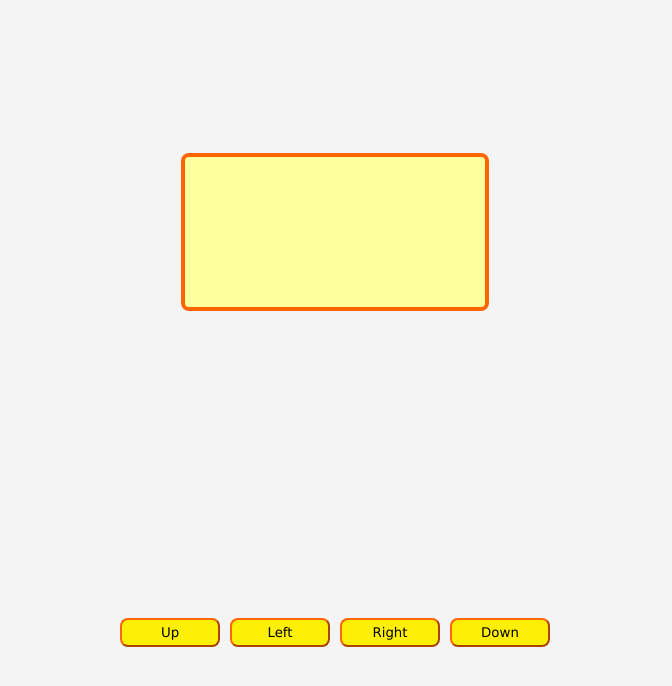
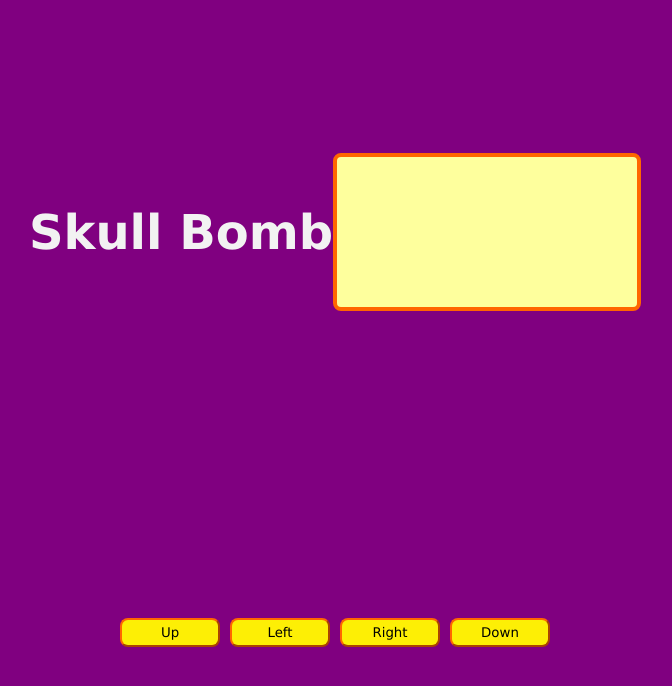
Before and after one commit to Christiano0407/first_videogame, a plain HTML site: page game/game.html in a window 1280 px wide. Shown: the whole page, without its empty margins (305-977 px from the left). Drawn offline with Linux system fonts and the light colour scheme.

Commit message:
canvas plus

```diff
--- a/game/game.html
+++ b/game/game.html
@@ -11,6 +11,7 @@
 
 <body>
     <main class="game__container">
+        <h1 class="title-game">Skull Bomb</h1>
         <canvas id="game"></canvas>
 
         <div class="btns" id="idBtn">
--- a/game/gamePlay.js
+++ b/game/gamePlay.js
@@ -0,0 +1 @@
+//** === Video Game Javascript ===  */
--- a/game/gameStyle.css
+++ b/game/gameStyle.css
@@ -9,7 +9,7 @@
 
 body {
     width: 100%;
-    background-color: #f4f4f4;
+    background-color: purple;
     color: #fff;
     font-family: Verdana, Geneva, Tahoma, sans-serif;
     margin: 0;
@@ -73,6 +73,12 @@ button:is(:active) {
     width: 100vw;
 }
 
+.title-game {
+    font-size: 3rem;
+    font-weight: bold;
+    color: #f2f2f2;
+}
+
 /* === === CANVAS === == */
 canvas {
     border: 4px solid #ff6600;
```
